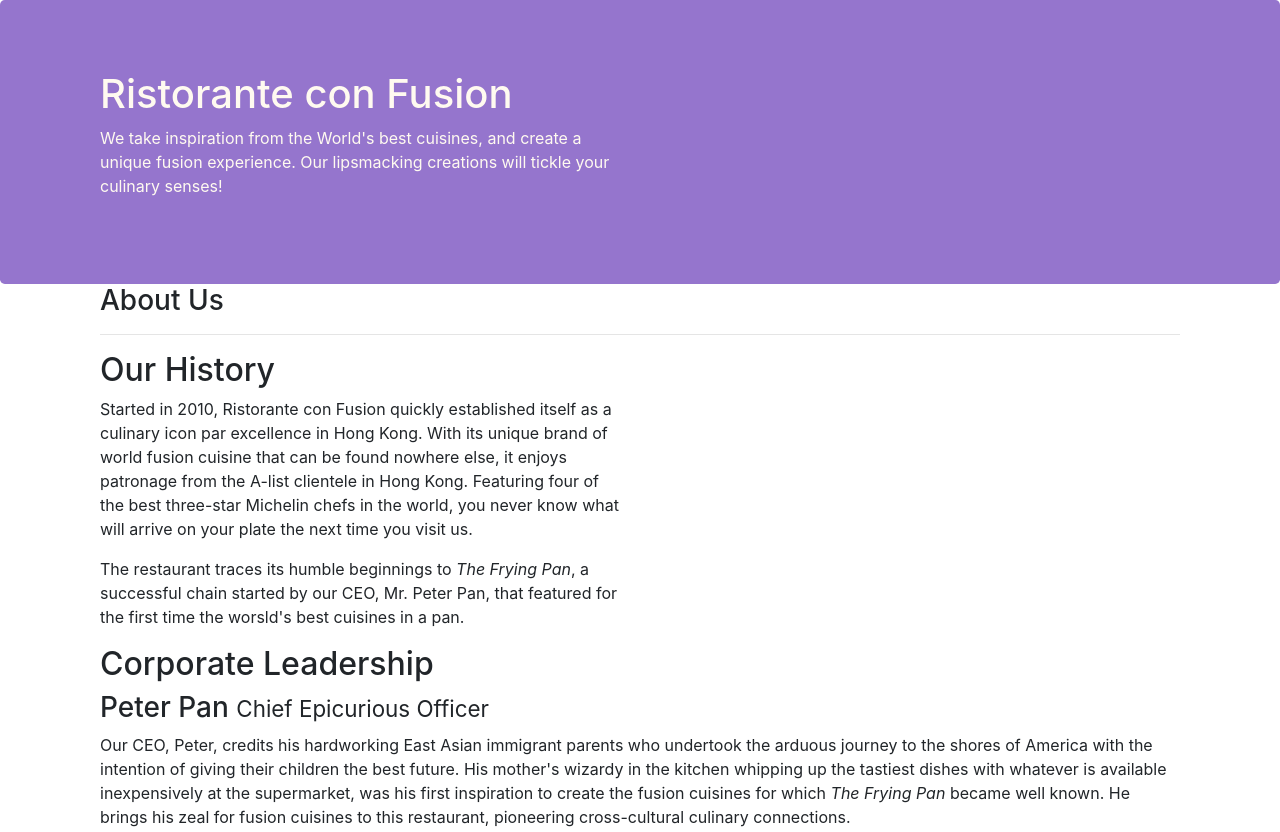
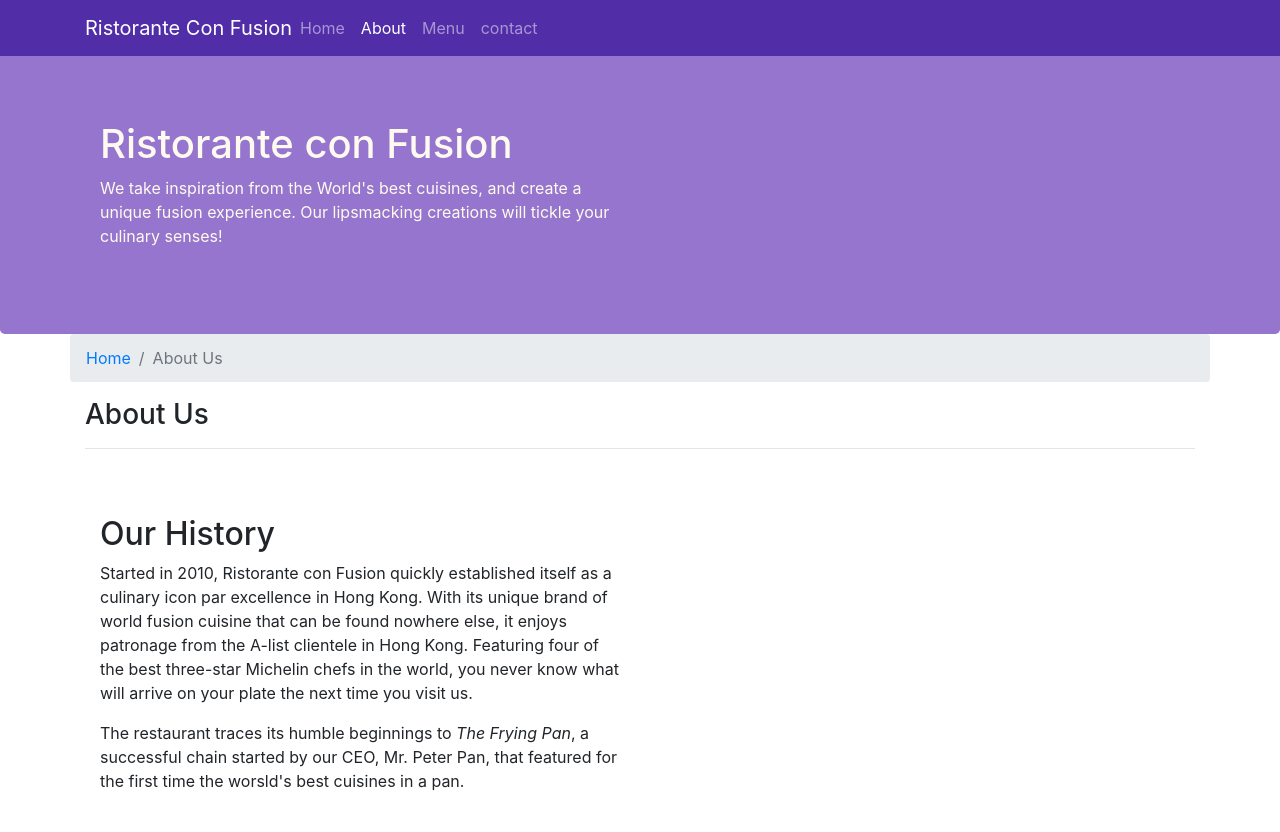
Before and after one commit to KavyaDevadiga/fullstack, a website: page aboutus.html in a window 1280 px wide. Shown: the top 832 px of the page. Drawn offline with nearby package versions, Linux system fonts and the light colour scheme.

Commit message:
navbar and breadcrumbs

```diff
--- a/aboutus.html
+++ b/aboutus.html
@@ -10,6 +10,24 @@
 </head>
 
 <body>
+    <nav class="navbar navbar-dark navbar-expand-sm fixed-top">
+        <div class="container">
+            <button type="button" class="navbar-toggler" data-toggle="collapse" data-target="#Navbar">
+                <span class="navbar-toggler-icon"></span>
+                 </button>
+                <a class="navbar-brand mr-auto" href="#">Ristorante Con Fusion</a>
+                <div class="collapse navbar-collapse" id="Navbar">
+                    <ul class="navbar-nav mr-auto">
+                        <li class="nav-item"><a class="nav-link" href="./index.html">Home</a></li>
+                        <li class="nav-item"><a class="nav-link active" href="#">About</a></li>
+                        <li class="nav-item"><a class="nav-link" href="#">Menu</a></li>
+                        <li class="nav-item"><a class="nav-link" href="#">contact</a></li>
+                    </ul>
+                </div>
+
+        </div>
+
+    </nav>
 
     <header class="jumbotron">
         <div class="container">
@@ -25,25 +43,30 @@
     </header>
 
     <div class="container">
-        <div class="row row-header">
+        <div class="row">
+            <ol class="col-12 breadcrumb">
+                <li class="breadcrumb-item"><a href="./index.html">Home</a></li>
+                <li class="breadcrumb-item active">About Us</li>
+
+            </ol>
             <div class="col-12">
                <h3>About Us</h3>
                <hr>
             </div>
         </div>
 
-        <div class="row row-header">
+        <div class="row row-content">
             <div class="col-12 col-sm-6">
                 <h2>Our History</h2>
                 <p>Started in 2010, Ristorante con Fusion quickly established itself as a culinary icon par excellence in Hong Kong. With its unique brand of world fusion cuisine that can be found nowhere else, it enjoys patronage from the A-list clientele in Hong Kong.  Featuring four of the best three-star Michelin chefs in the world, you never know what will arrive on your plate the next time you visit us.</p>
                 <p>The restaurant traces its humble beginnings to <em>The Frying Pan</em>, a successful chain started by our CEO, Mr. Peter Pan, that featured for the first time the worsld's best cuisines in a pan.</p>
             </div>
-            <div>
+            <div class="col-12 col-sm-6">
             </div>
         </div>
 
 
-        <div class="row row-header">
+        <div class="row row-content">
             <div class="col-12">
                 <h2>Corporate Leadership</h2>
                 <h3>Peter Pan <small>Chief Epicurious Officer</small></h3>
@@ -65,7 +88,7 @@
                 <div class="col-4 offset-1 col-sm-2">
                     <h5>Links</h5>
                     <ul class="list-unstyled">
-                        <li><a href="#">Home</a></li>
+                        <li><a href="./index.html">Home</a></li>
                         <li><a href="#">About</a></li>
                         <li><a href="#">Menu</a></li>
                         <li><a href="#">Contact</a></li>
--- a/css/styles.css
+++ b/css/styles.css
@@ -26,3 +26,10 @@
 	margin:0px;
 	color:#0f0f0f;
 }
+body{
+	padding:50px 0px 0px 0px;
+	z-index: 0;
+}
+.navbar-dark{
+	background-color:#512DA8;
+}
```
Also changed, not shown: index.html (+24 -3 lines).
